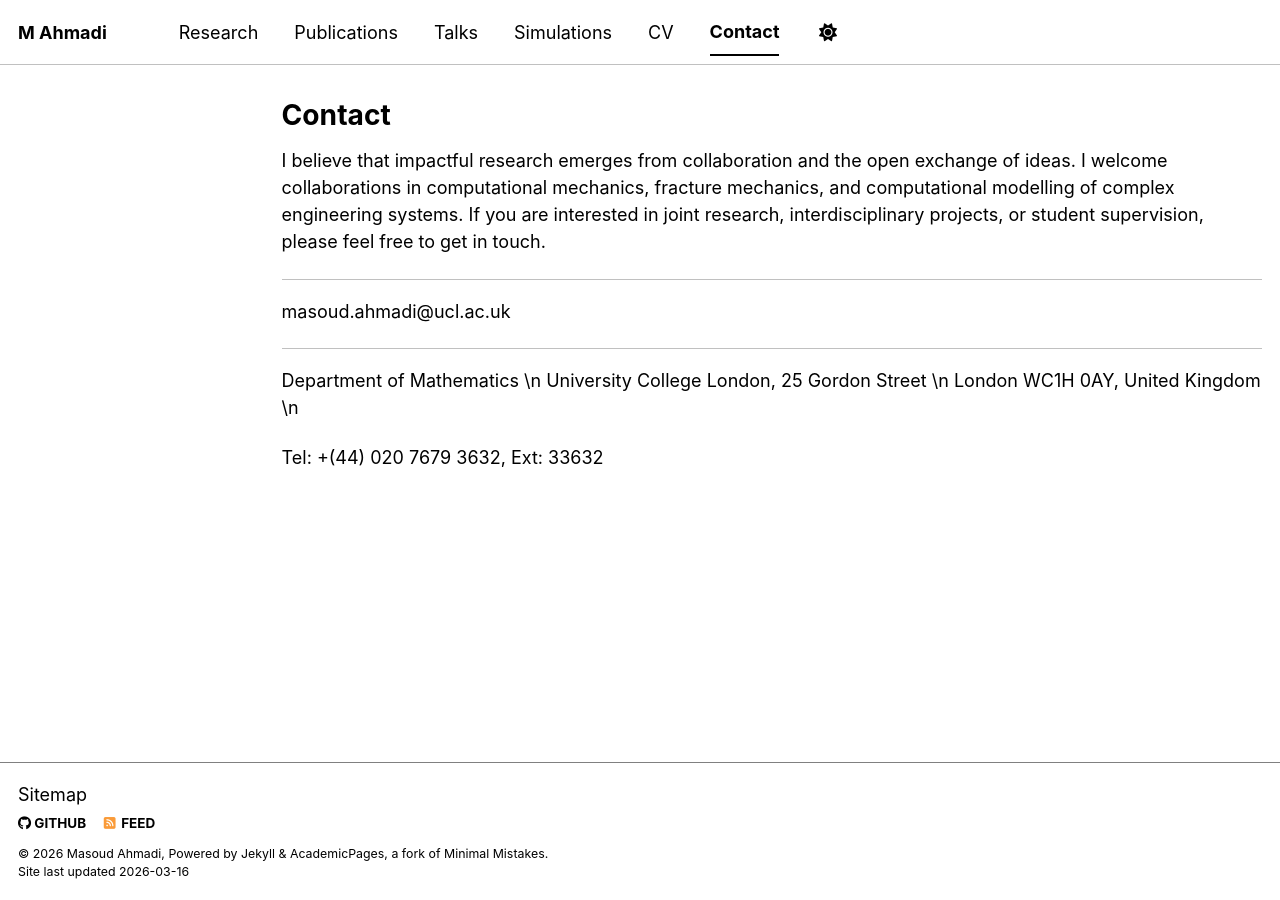
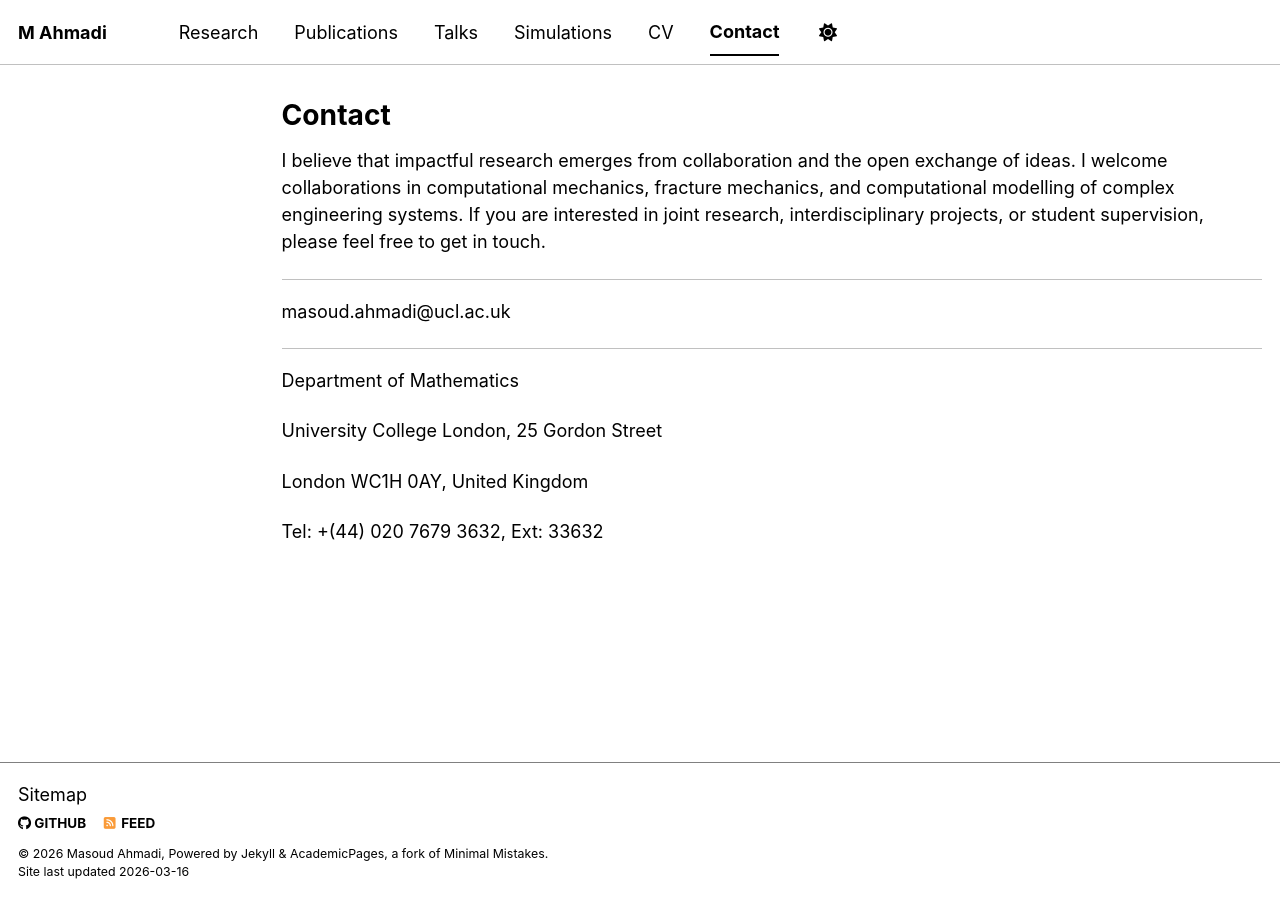
Before and after one commit to Masoud16ahm/Masoud16ahm.github.io, a Jekyll site: the page built from _pages/contact.md, in a window 1280 px wide. Built offline with Jekyll 4.4.1, drawn with Linux system fonts in a browser that asks for light colours; a script bundle is joined from its source files by our own code; library files that are not in the unit come from our copies.

```diff
--- a/_pages/contact.md
+++ b/_pages/contact.md
@@ -13,9 +13,11 @@ I believe that impactful research emerges from collaboration and the open exchan
 masoud.ahmadi@ucl.ac.uk
 
 -----
-Department of Mathematics \n
-University College London, 25 Gordon Street \n
-London WC1H  0AY, United Kingdom \n
+Department of Mathematics
+
+University College London, 25 Gordon Street
+
+London WC1H  0AY, United Kingdom
 
 Tel: +(44) 020 7679 3632,
 Ext: 33632
```
